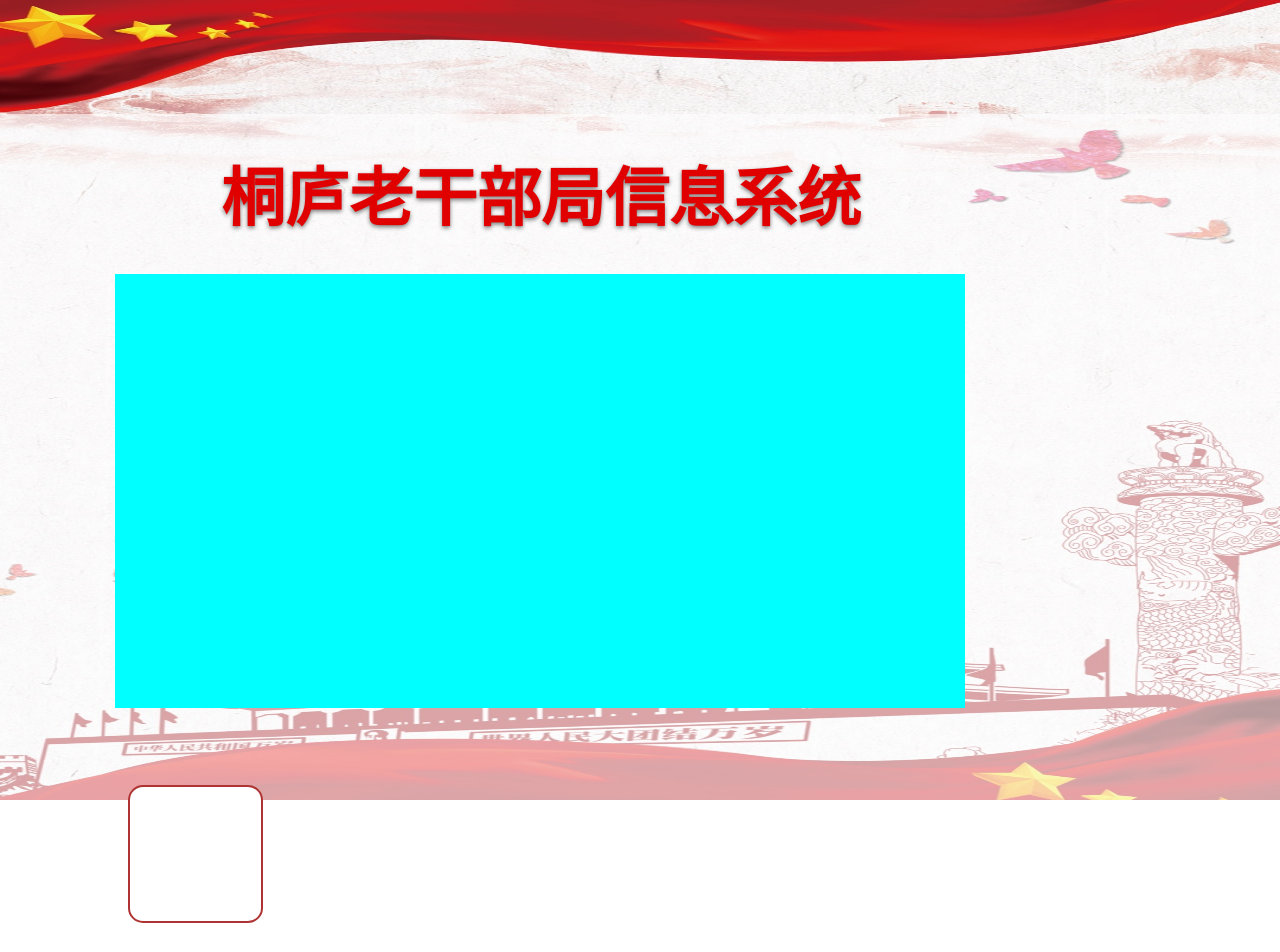
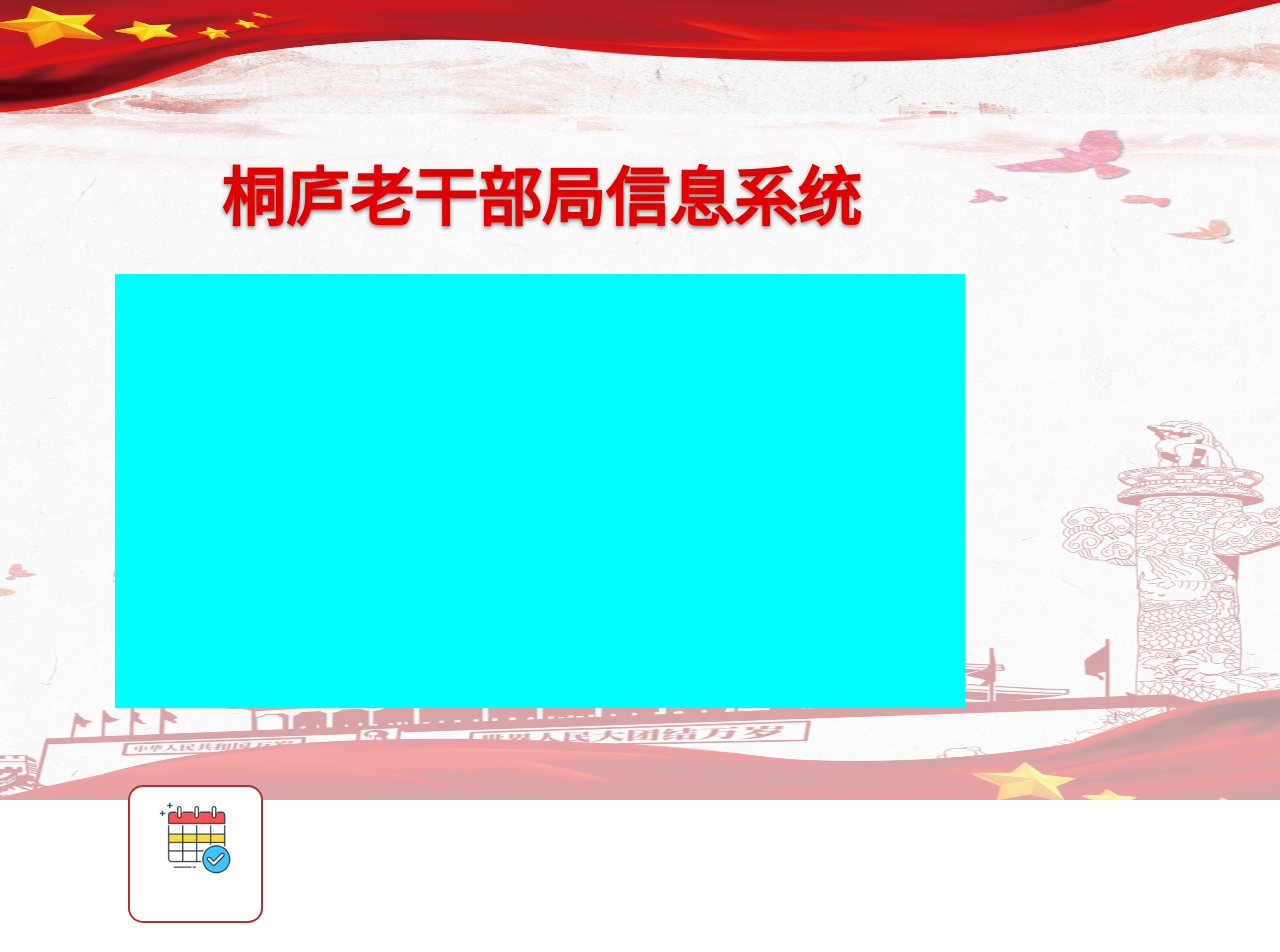
Before and after one commit to JFYAzong/frontend-learn-1, a Vue app: page /#/welcome in a window 1280 px wide. Shown: the top 952 px of the page. Built offline with nearby package versions, Linux system fonts and the light colour scheme.

Commit message:
Update Welcome.vue

```diff
--- a/src/views/Welcome.vue
+++ b/src/views/Welcome.vue
@@ -1,7 +1,9 @@
 <template>
    <div class="global">
     <div class="tittle">桐庐老干部局信息系统</div>
-    <div class="icon_huodong"></div>
+    <div class="border_huodong">
+        <div  class="icon_huodong"></div>
+    </div>
     <div class="swiper"></div>
     <div class="last"></div>
    </div>
@@ -47,7 +49,7 @@ export default {
     width: 850px;
     height: 434px;
 }
-.icon_huodong{
+.border_huodong{
     position: absolute;
     top: 785px;
     left: 128px;
@@ -56,6 +58,15 @@ export default {
     background: #FFFFFF;
     border-radius: 15px;
     border: 2px solid #AF3333;
+}
+.icon_huodong{
+    position: absolute;
+    background: url(../assets/活动安排.png);
+    background-size: 100% 100%;
+    width: 72px;
+    height: 72px;
+    top: 15px;
+    left: 29px;
 }
 .last{
     position: absolute;
```
